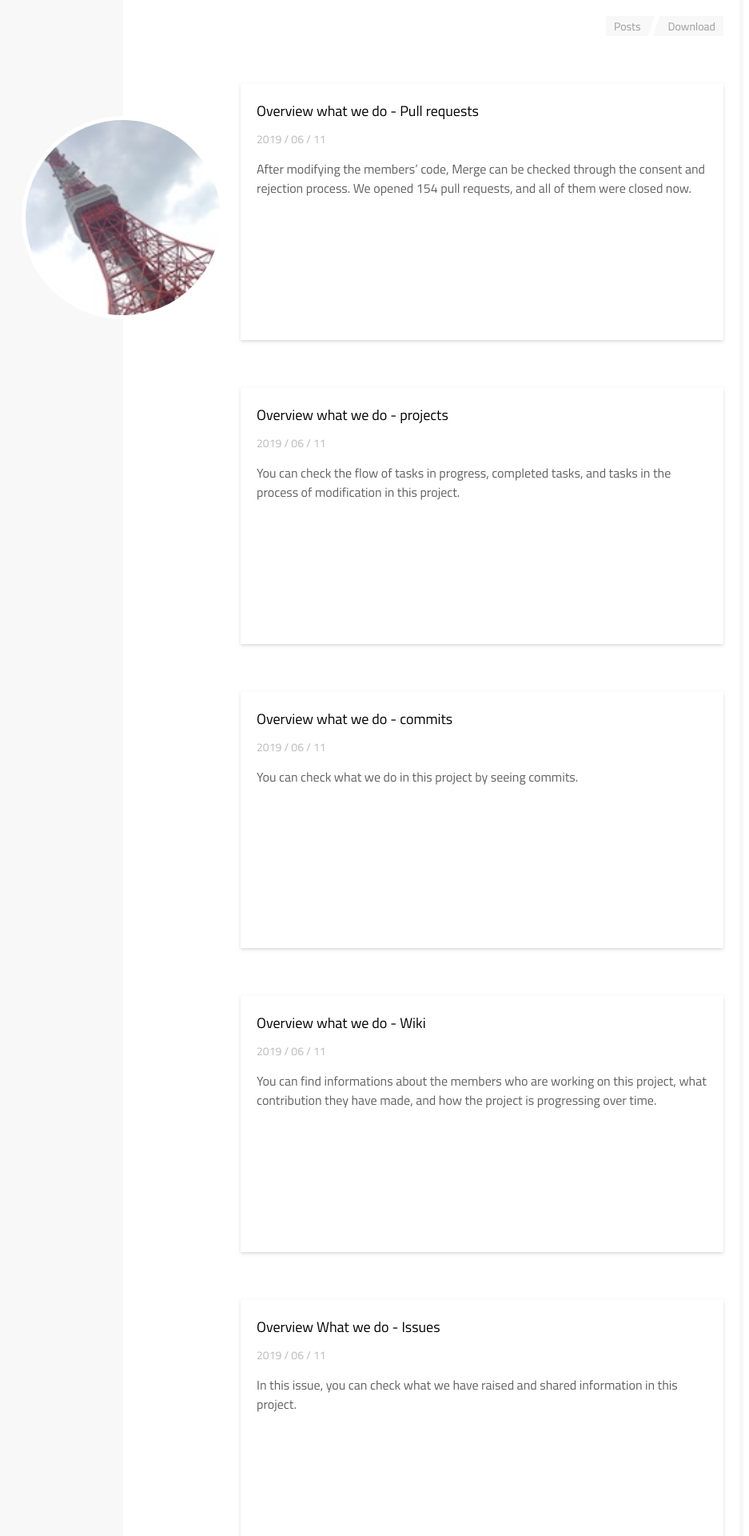
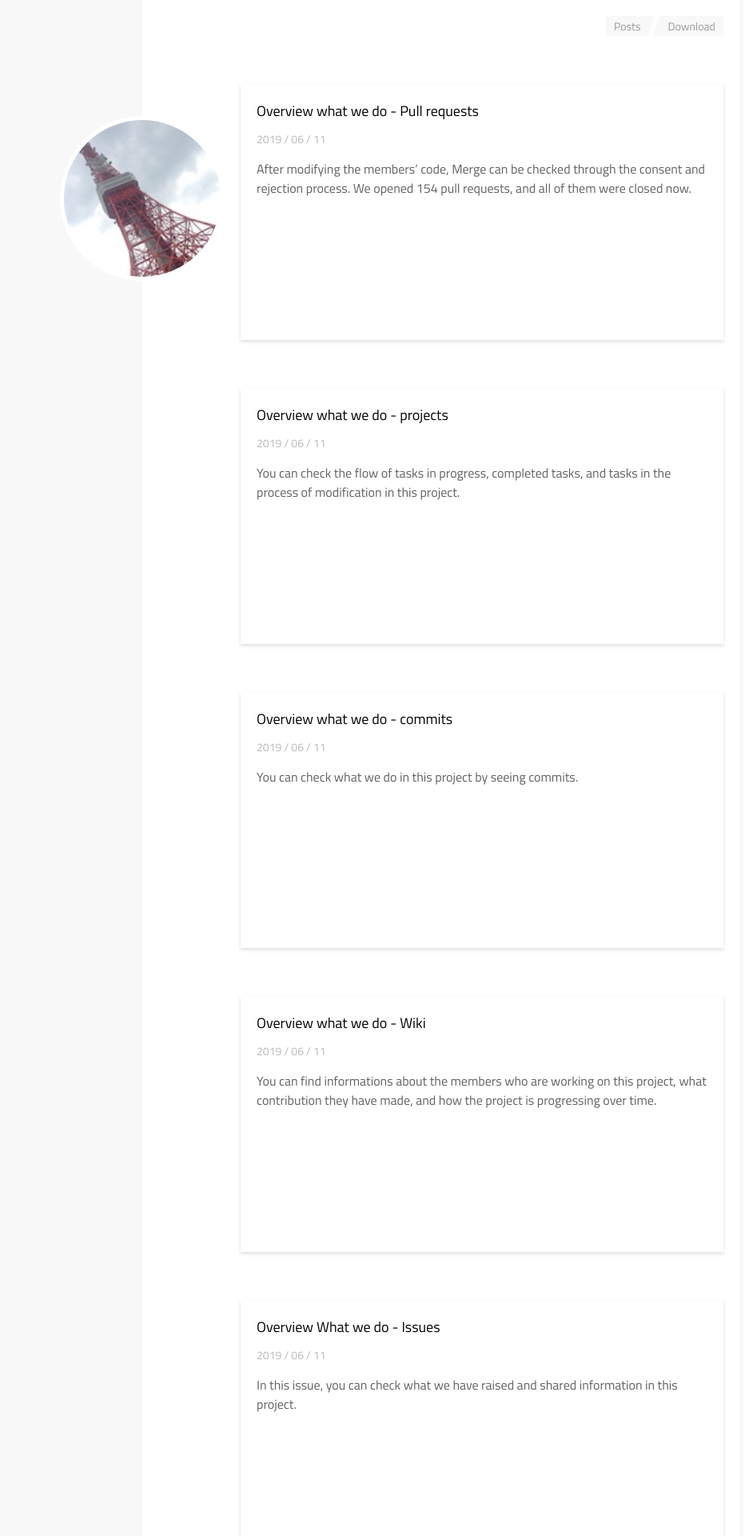
Before and after one commit to 19-1-skku-oss/2019-1-OSS-E2, a Jekyll site: the page built from posts.html, in a window 1280 px wide. Shown: the top 1920 px of the page at 80% size, without its empty margins (222-1159 px from the left). Built offline with Jekyll 4.4.1, drawn with Linux system fonts in a browser that asks for light colours.

Commit message:
Update _variables.scss

```diff
--- a/_sass/_variables.scss
+++ b/_sass/_variables.scss
@@ -31,7 +31,7 @@
    ========================================================================= */
 $header-mobile-height: 16rem;
 $header-desktop-width: 23.4375rem;
-$header-avatar-height: 15.875rem;
+$header-avatar-height: 12.875rem;
 $header-avatar-desktop-top: 9.0625rem;
 
 
```
